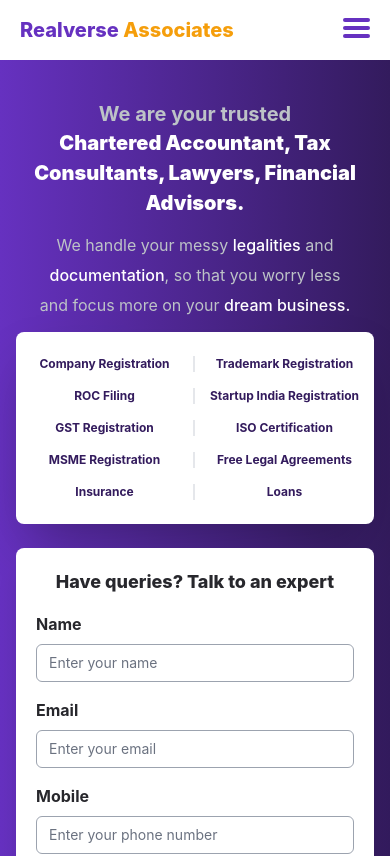
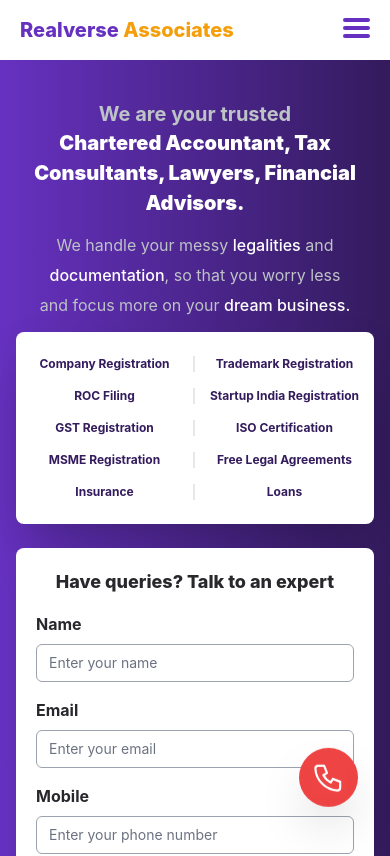
Before and after one commit to komutkadum/realverse-associate, a Next.js app: page / in a window 390 px wide. Shown: the top 856 px of the page. Built offline with nearby package versions, Linux system fonts and the light colour scheme; what @shrutibalasa/tailwind-grid-auto-fit would draw is missing.

Commit message:
feat: added phone

```diff
--- a/components/navigation/Header.js
+++ b/components/navigation/Header.js
@@ -1,6 +1,7 @@
 import Link from 'next/link';
 import { useRouter } from 'next/router';
 import { useState } from 'react';
+import CallButton from '../utility/CallButton';
 import { MobileHeaderAccordion } from '../utility/HeaderNavigationUtility';
 
 /* eslint-disable @next/next/no-img-element */
@@ -291,6 +292,7 @@ function Header() {
         </a>
       </nav>
       <MobileHeader navOpen={navOpen} />
+      <CallButton />
     </>
   );
 }
--- /dev/null
+++ b/components/utility/CallButton.js
@@ -0,0 +1,32 @@
+import Link from 'next/link';
+
+function CallButton() {
+  return (
+    <>
+      <div className="fixed bottom-8 z-[1000] right-8">
+        <Link
+          href="tel:080-69428002"
+          className="bg-red-500 flex lg:hidden animate-bounce p-3 rounded-full z-[1000] shadow-2xl"
+        >
+          <svg
+            xmlns="http://www.w3.org/2000/svg"
+            className="icon icon-tabler icon-tabler-phone shadow-2xl"
+            width="35"
+            height="35"
+            viewBox="0 0 24 24"
+            strokeWidth="1.5"
+            stroke="#ffffff"
+            fill="none"
+            strokeLinecap="round"
+            strokeLinejoin="round"
+          >
+            <path stroke="none" d="M0 0h24v24H0z" fill="none" />
+            <path d="M5 4h4l2 5l-2.5 1.5a11 11 0 0 0 5 5l1.5 -2.5l5 2v4a2 2 0 0 1 -2 2a16 16 0 0 1 -15 -15a2 2 0 0 1 2 -2" />
+          </svg>
+        </Link>
+      </div>
+    </>
+  );
+}
+
+export default CallButton;
```
